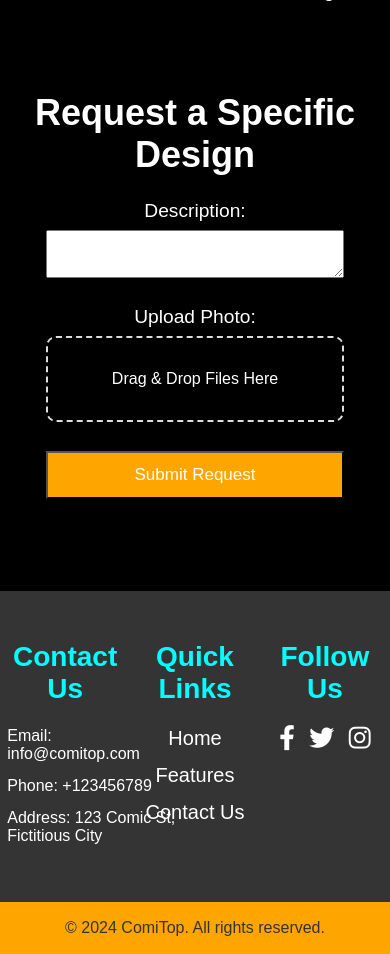
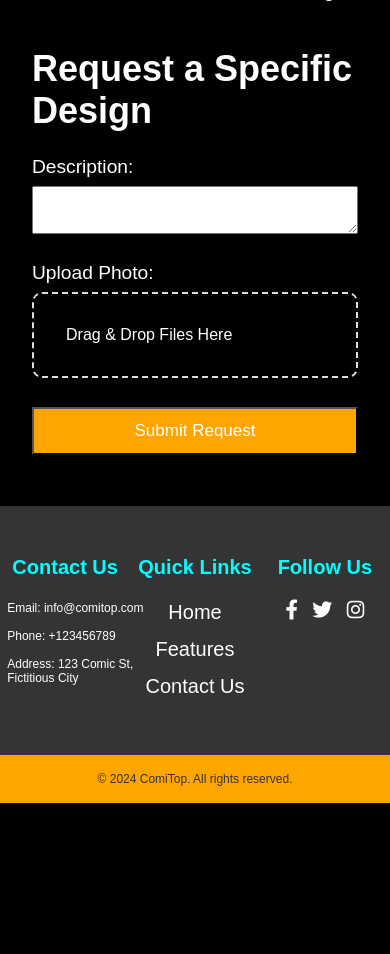
Before and after one commit to Raltyez/Group-7-TR2-2024, a PHP site: page /request_design.php in a window 390 px wide. Shown: the part 60-1014 px from the top of the page. After the commit the page ends 863 px from the top, so only its background shows below. Run offline with PHP 8.4, Linux system fonts and the light colour scheme; the visitor is signed in with stand-in values (Sample User, id 1).

Commit message:
Update style.css

```diff
--- a/Code/style.css
+++ b/Code/style.css
@@ -90,6 +90,7 @@ main {
     background-position: center;
     padding: 0;
     margin: 0;
+    min-height: 60vh;
 }
 
 .wrapper {
@@ -299,7 +300,7 @@ body::-webkit-scrollbar {
 }
 
 .container .title, .title {
-    font-size: 2.5rem;
+    font-size: 36px;
     color: white;
     margin-bottom: 1rem;
     text-align: center;
@@ -941,11 +942,8 @@ a:hover {
 .design_request_container {
     display: flex;
     flex-direction: column;
-    align-items: center;
-    justify-content: center;
-    text-align: center;
-    padding: 2rem;
-    min-height: 70vh;
+    margin: 0 auto;
+    padding: 3rem 2rem;
 }
 
 .design_request_title {
@@ -1028,3 +1026,17 @@ a:hover {
         max-width: 400px;
     }
 }
+
+@media (max-width: 600px) {
+    .footer_h3 {
+        font-size: 20px;
+    }
+
+    .footer_content p, .bottom_bar p {
+        font-size: 12px;
+    }
+
+    .social_icons i {
+        font-size: 20px;
+    }
+}
```
